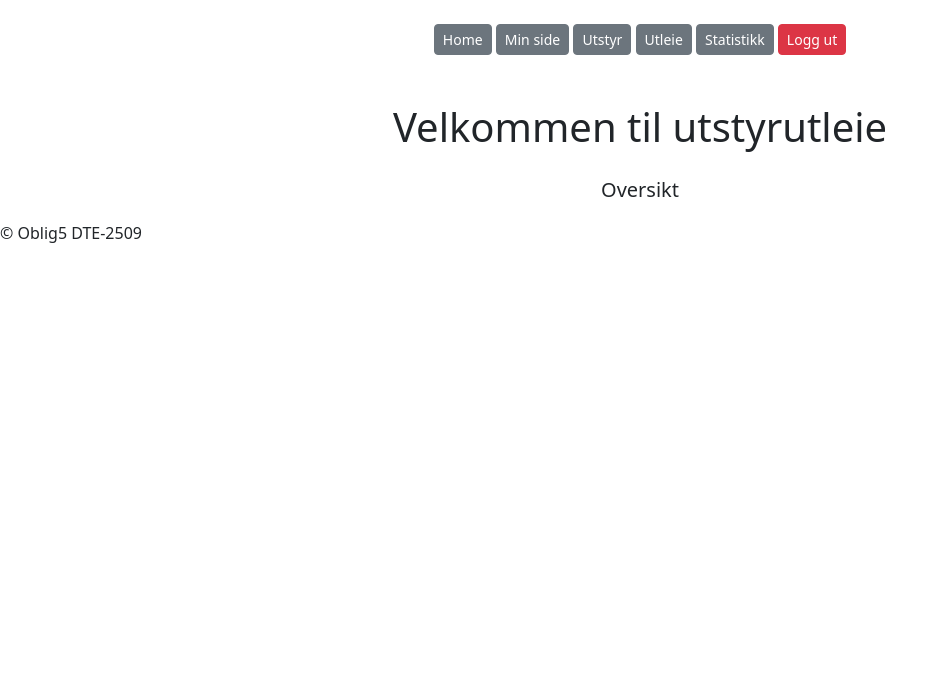
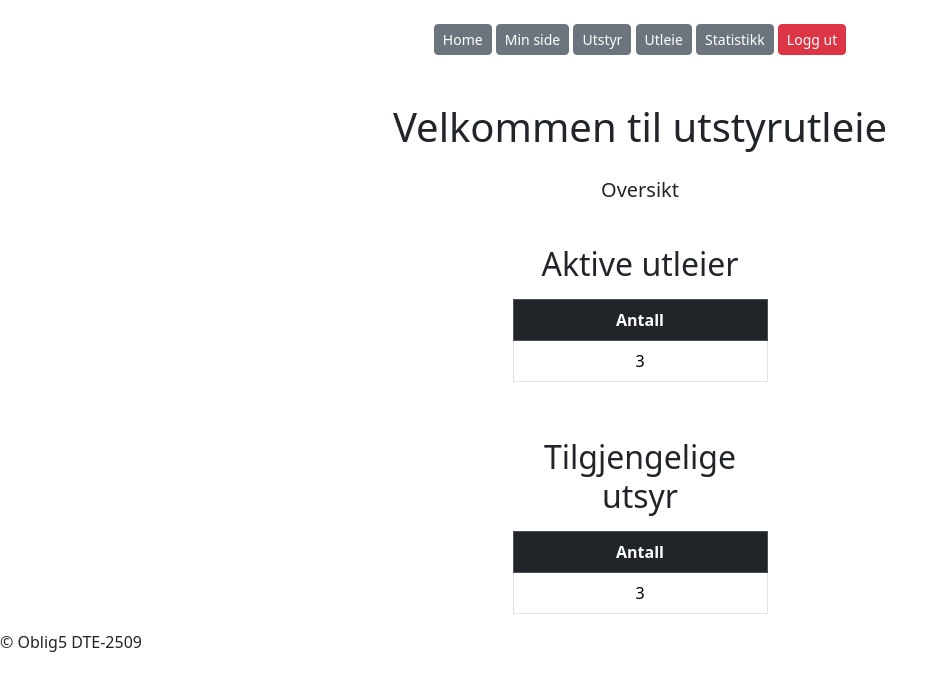
Before and after one commit to yitong-sun/26V_DTE2509_Utleieapp, a Flask app: page / in a window 1280 px wide. Shown: the top 691 px of the page, without its empty margins (0-948 px from the left). Run offline with Flask 3, Linux system fonts and the light colour scheme; a user stored in the database is signed in; data comes from the database, SQL or seed files in the repository.

Commit message:
updated index to include antall aktive utleier and antall tilgjengelige utstyr

```diff
--- a/Oblig 5/Utstyrutleie_webbapp.sql
+++ b/Oblig 5/Utstyrutleie_webbapp.sql
@@ -25,6 +25,12 @@ SET @@GLOBAL.GTID_PURGED=/*!80000 '+'*/ '336102b3-efa9-11f0-8734-9cda3e867675:1-
 8d484176-ec89-11f0-9c75-4ccc6add35f6:1-189,
 c39c862c-31a1-11f1-9800-9082c340a2b7:1-47,
 cd8c833a-f055-11f0-bc3c-ad3c23fe8fd3:1-1379';
+
+--
+-- Create database with correct name
+--
+
+CREATE DATABASE utstyrsutleiedb;
 
 --
 -- Table structure for table `adresse`
--- a/Oblig 5/add_to_index_later.txt
+++ b/Oblig 5/add_to_index_later.txt
@@ -1,6 +1,3 @@
 
 
 oversikt
-
-
-create database sql that creates schema with correct database name
--- a/Oblig 5/app.py
+++ b/Oblig 5/app.py
@@ -2,6 +2,7 @@ from flask import Flask, render_template, redirect, url_for, request
 from flask_login import login_required
 from flask_wtf import CSRFProtect
 import secrets
+from database import Database
 
 from routes.user_manager import users_bp, login_manager
 from routes.utstyr_bp import utstyr_bp
@@ -31,7 +32,24 @@ app.register_blueprint(statistikk_bp, url_prefix = '/statistikk')
 @app.route("/")
 @login_required
 def home():
-    return render_template("index.html")
+    with Database() as db:
+
+        if db.get_total_antall_aktiv_utleie() != None:
+            antall_aktive_utleie = db.get_total_antall_aktiv_utleie()[0]
+        else:
+            antall_aktive_utleie = 0
+
+
+        if db.get_antall_tilgjengelinge_utstyr() != None:
+            antall_tilgjengelige_utstyr = db.get_antall_tilgjengelinge_utstyr()[0]
+        else:
+            antall_tilgjengelige_utstyr = 0
+
+    return render_template("index.html",
+                           #variabler:
+                            antall_aktive_utleie=antall_aktive_utleie,
+                            antall_tilgjengelige_utstyr=antall_tilgjengelige_utstyr
+                            )
 
 
 if __name__ == "__main__":
--- a/Oblig 5/database.py
+++ b/Oblig 5/database.py
@@ -46,6 +46,23 @@ class Database():
     def check_id_in_use(self, id):
         self.cursor.execute("SELECT EXISTS(SELECT id FROM user WHERE id = %s)", (id,))
         return self.cursor.fetchone()
+
+
+    #Dashboard
+    def get_total_antall_aktiv_utleie(self):
+        self.cursor.execute(""" SELECT COUNT(*)
+                                FROM utleie
+                                WHERE Innlevertdato is null
+                                GROUP BY InnlevertDato; """)
+        return self.cursor.fetchone()
+
+    def get_antall_tilgjengelinge_utstyr(self):
+        self.cursor.execute(""" SELECT COUNT(*)
+                                FROM instans
+                                WHERE concat(Utstyrid,'.',InstansId)
+                                NOT IN (SELECT concat(UtstyrId,'.',InstansId) FROM utleie WHERE InnlevertDato IS Null)""")
+        return self.cursor.fetchone()
+
 
     #utstyr
     def get_all_utstyr(self):
@@ -163,6 +180,7 @@ class Database():
         #Sett innleveringsdato
 
 
+
     #Visninger
     #A Kundeliste
     def all_bedriftskunder(self):
--- a/Oblig 5/models.py
+++ b/Oblig 5/models.py
@@ -129,6 +129,9 @@ class UpdateUtleieForm(FlaskForm):
     slutt_dato = DateField('Slutt Dato', format='%Y-%m-%d', validators=[DataRequired("Vennligst velg en dato")])
     submit = SubmitField('Oppdater')
 
+#Dashboard
+
+
 #visninger:
 
 #B
--- a/Oblig 5/templates/index.html
+++ b/Oblig 5/templates/index.html
@@ -1,12 +1,44 @@
 {% extends "base.html" %}
 {% block content %}
 
-<div class="container text-center mt-5">
+<div class="container text-center table-responsive mt-5">
     <h1 class="mb-4">Velkommen til utstyrutleie</h1>
     <p class="lead">Oversikt</p>
 
     <!--Oversikt over antall aktive utleier(ikke innlevert)-->
+<div class=" mt-4 table-responsive container col-3">
+    <h2 class="text-center my-3">Aktive utleier</h2>
+    <table class="table table-bordered" >
+        <thead class="table-dark">
+            <tr>
+                <th>Antall</th>
+            </tr>
+        </thead>
+        <tbody>
+            <tr>
+                <td>{{ antall_aktive_utleie }}</td>
+
+            </tr>
+        </tbody>
+    </table>
+</div>
     <!--Oversikt over antall tilgjengelige utstyr-->
+<div class=" mt-4 table-responsive container col-3">
+    <h2 class="text-center my-3">Tilgjengelige utsyr</h2>
+    <table class="table table-bordered" >
+        <thead class="table-dark">
+            <tr>
+                <th>Antall</th>
+            </tr>
+        </thead>
+        <tbody>
+            <tr>
+                <td>{{ antall_tilgjengelige_utstyr  }}</td>
+
+            </tr>
+        </tbody>
+    </table>
+</div>
     <!--Oversikt over siste 5 utleier-->
 
 </div>
```
